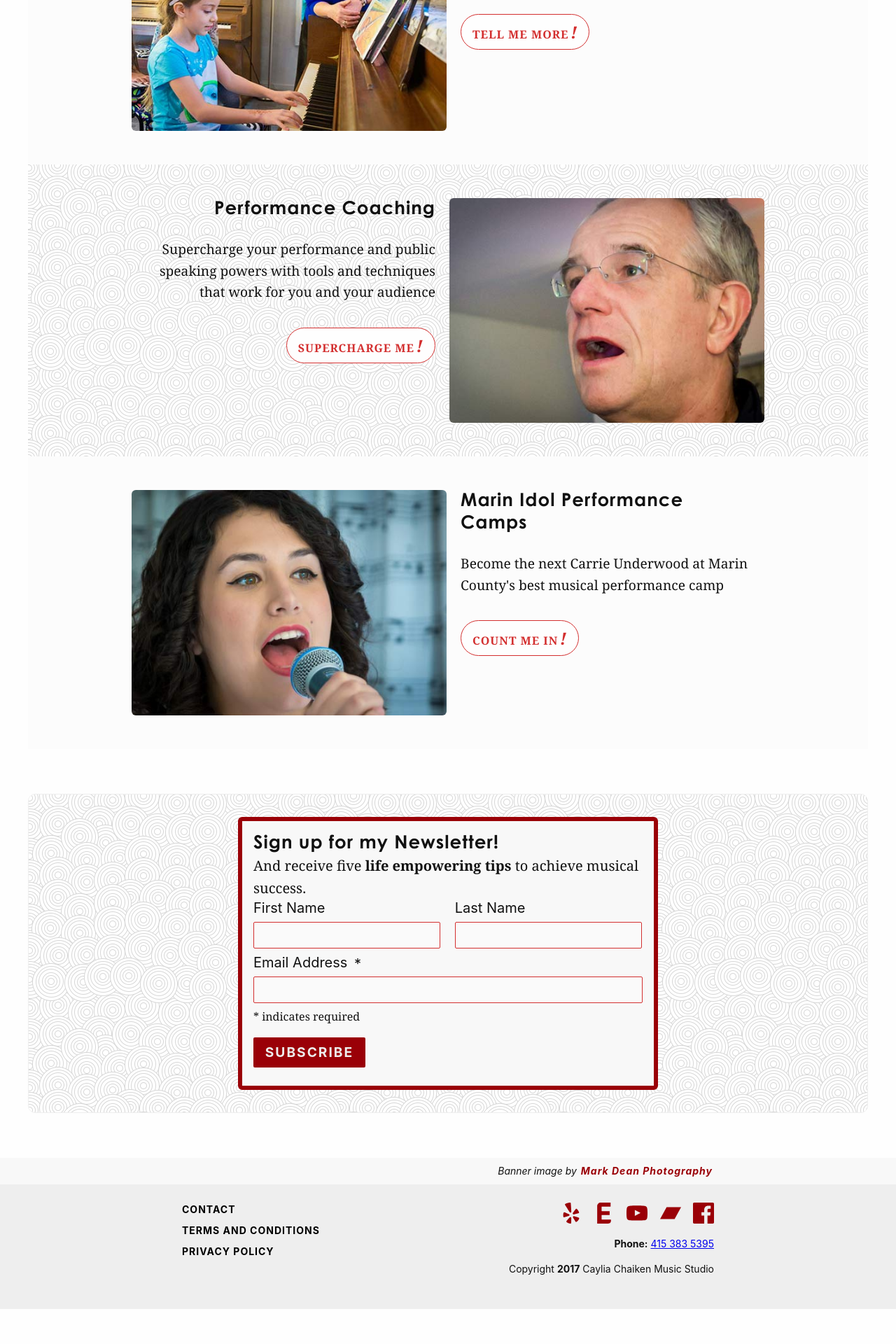
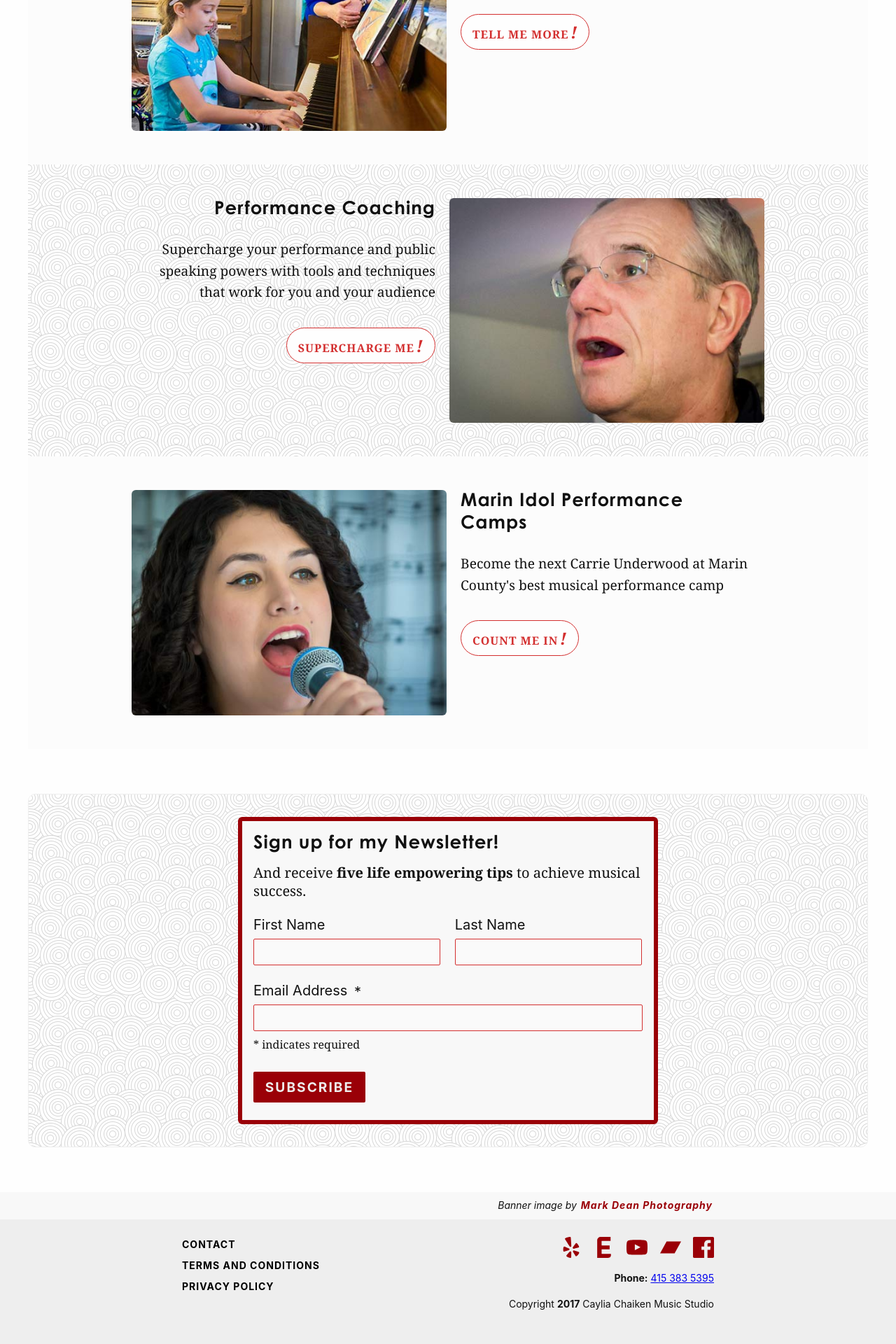
Before and after one commit to cchaiken/ccms, a Jekyll site: the page built from index.md, in a window 1280 px wide. Shown: the part 4042-5962 px from the top of the page at 70% size. Built offline with Jekyll 4.4.1, drawn with Linux system fonts in a browser that asks for light colours; some web fonts are replaced; before the commit the page ends 5912 px from its top, so only the background shows below that.

Commit message:
brush up newsletter form

```diff
--- a/_includes/newsletter-form.html
+++ b/_includes/newsletter-form.html
@@ -4,7 +4,7 @@
     <form action="//chaikenmusic.us15.list-manage.com/subscribe/post?u=4816ede113fab1ffcec43fe76&amp;id=071312d4d6" method="post" id="mc-embedded-subscribe-form" name="mc-embedded-subscribe-form" class="ccms-newsletter validate" target="_blank" novalidate>
         <div id="mc_embed_signup_scroll">
       <h2>Sign up for my Newsletter!</h2>
-      <p>And receive five <strong>life empowering tips</strong> to achieve musical success.</p>
+      <p>And receive <strong>five life empowering tips</strong> to achieve musical success.</p>
     <div class="mc-field-group half">
       <label for="mce-FNAME">First Name </label>
       <input type="text" value="" name="FNAME" class="" id="mce-FNAME">
--- a/_sass/base/_base.scss
+++ b/_sass/base/_base.scss
@@ -195,6 +195,18 @@ blockquote {
     }
   }
 }
+.ccms-newsletter {
+  p {
+    line-height: 1;
+    margin: .5em 0;
+  }
+  .mc-field-group {
+    margin-top: 1em;
+  }
+  [type="submit"] {
+    margin-top: 1.5em;
+  }
+}
 .ccms-newsletter,
 .lesson-form {
   background-color: lighten($c-primary, 4%);
```
